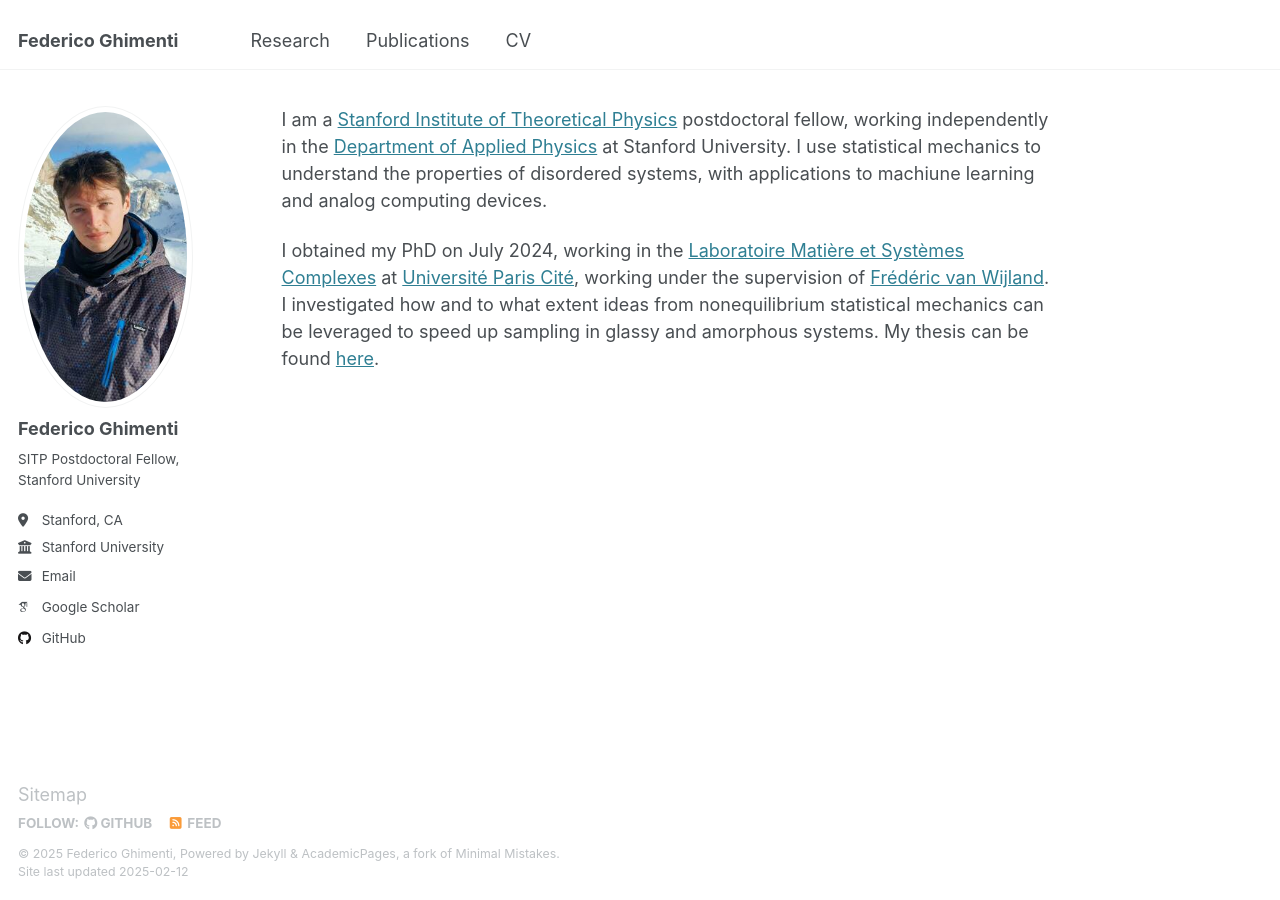
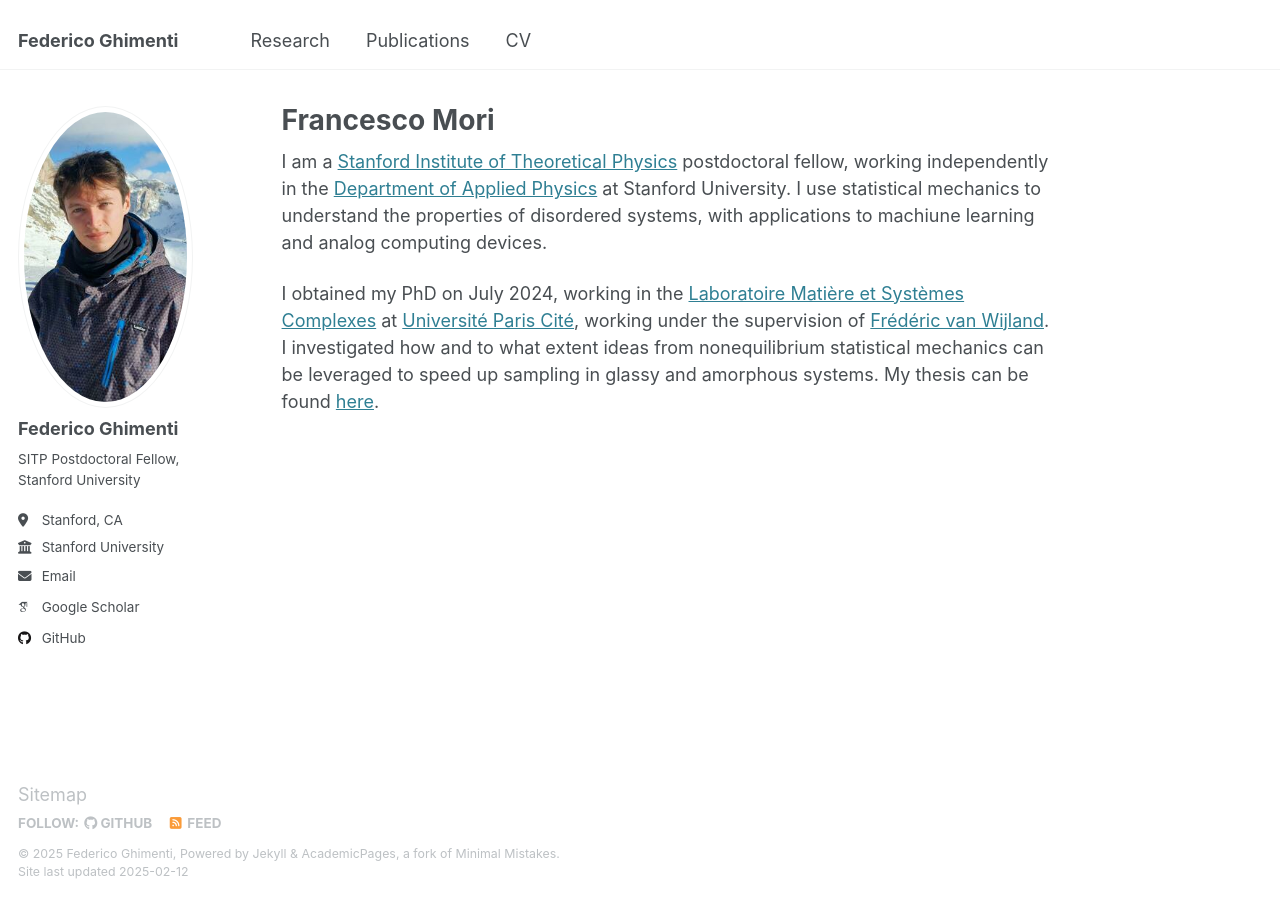
Before and after one commit to FedericoGhimenti/FedericoGhimenti.github.io, a Jekyll site: the page built from _pages/about.md, in a window 1280 px wide. Built offline with Jekyll 4.4.1, drawn with Linux system fonts in a browser that asks for light colours; some web fonts are replaced; our own code applies the rules of GitHub Pages for plain Markdown files.

```diff
--- a/_pages/about.md
+++ b/_pages/about.md
@@ -1,3 +1,12 @@
+---
+permalink: /
+title: "Francesco Mori"
+author_profile: true
+redirect_from:
+  - /about/
+  - /about.html
+---
+
 I am a [Stanford Institute of Theoretical Physics](https://sitp.stanford.edu/) postdoctoral fellow, working independently in the [Department of Applied Physics](https://appliedphysics.stanford.edu/) at Stanford University. I use statistical mechanics to understand the properties of disordered systems, with applications to machiune learning and analog computing devices.
 
 I obtained my PhD on July 2024, working in the [Laboratoire Matière et Systèmes Complexes](https://msc.u-paris.fr/en/home/) at [Université Paris Cité](https://u-paris.fr/), working under the supervision of [Frédéric van Wijland](https://sites.google.com/site/fvanwijland/home?authuser=0). I investigated how and to what extent ideas from nonequilibrium statistical mechanics can be leveraged to speed up sampling in glassy and amorphous systems. My thesis can be found [here](files/Ghimenti_manuscript.pdf).
```
